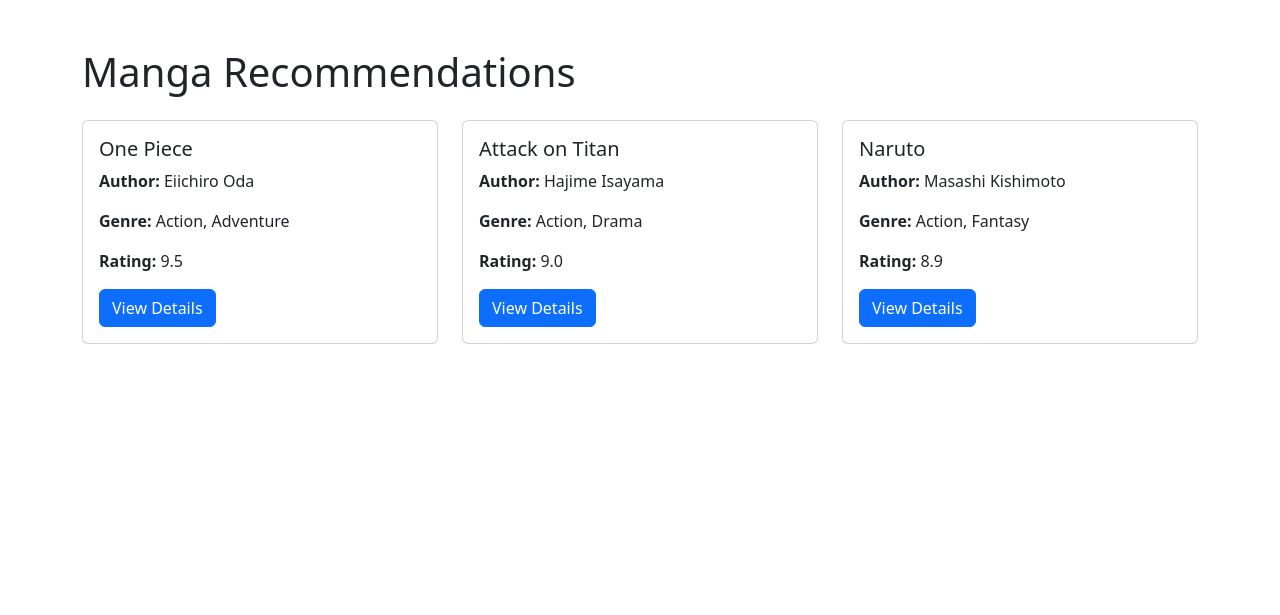
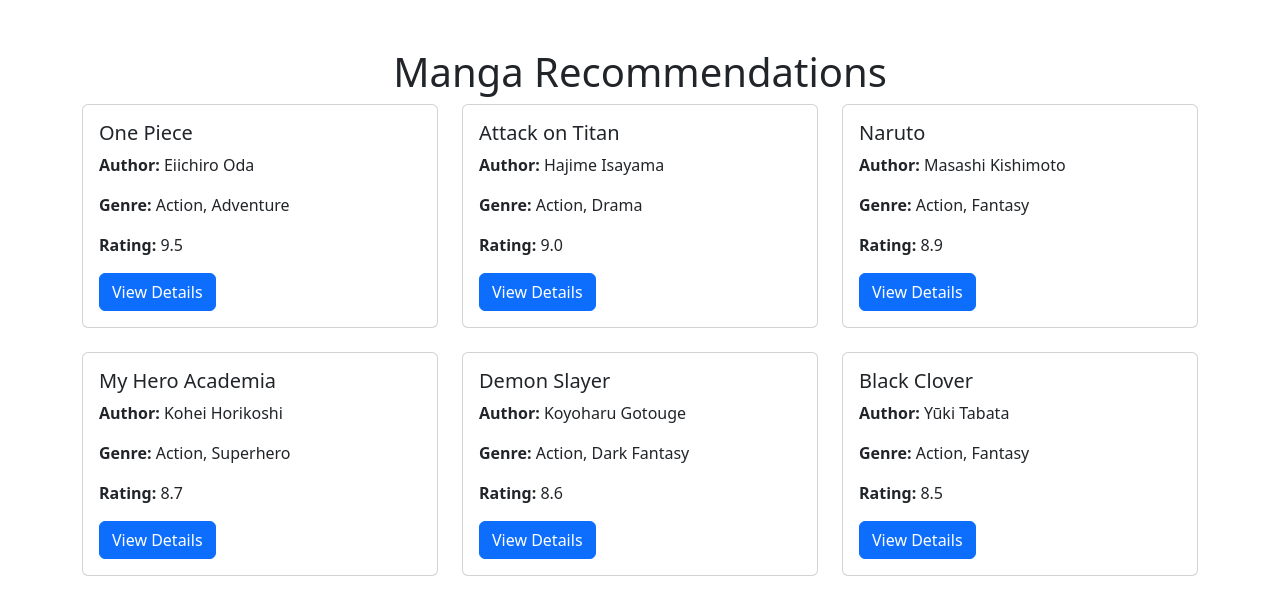
Before and after one commit to RKXKEAN/manga_recommendatione, a Flask app: page / in a window 1280 px wide. Shown: the top 615 px of the page. Run offline with Flask 3, Linux system fonts and the light colour scheme.

Commit message:
add manga

```diff
--- a/app.py
+++ b/app.py
@@ -27,6 +27,30 @@ manga_list = [
         "rating": 8.9,
         "description": "A young ninja's journey to become the strongest Hokage.",
     },
+    {
+        "id": 4,
+        "title": "My Hero Academia",
+        "author": "Kohei Horikoshi",
+        "genre": "Action, Superhero",
+        "rating": 8.7,
+        "description": "In a world of superpowers, Izuku Midoriya inherits One For All and trains at U.A. High to become a hero, facing rivals, villains, and his destiny.",
+    },
+    {
+        "id": 5,
+        "title": "Demon Slayer",
+        "author": "Koyoharu Gotouge",
+        "genre": "Action, Dark Fantasy",
+        "rating": 8.6,
+        "description": "Tanjiro Kamado becomes a demon slayer to avenge his family and cure his sister Nezuko, who is turning into a demon.",
+    },
+    {
+        "id": 6,
+        "title": "Black Clover",
+        "author": "Yūki Tabata",
+        "genre": "Action, Fantasy",
+        "rating": 8.5,
+        "description": "Asta and Yuno are orphans raised in a church. Yuno has exceptional magical powers while Asta has none. However, Asta receives the rare five-leaf clover grimoire that gives him the power of anti-magic.",
+    },
 ]
 
 
--- a/templates/index.html
+++ b/templates/index.html
@@ -10,7 +10,7 @@
 
 <body>
     <div class="container mt-5">
-        <h1 class="mb-4">Manga Recommendations</h1>
+        <h1 style="text-align: center">Manga Recommendations</h1>
         <div class="row">
             {% for manga in manga_list %}
             <div class="col-md-4 mb-4">
```
